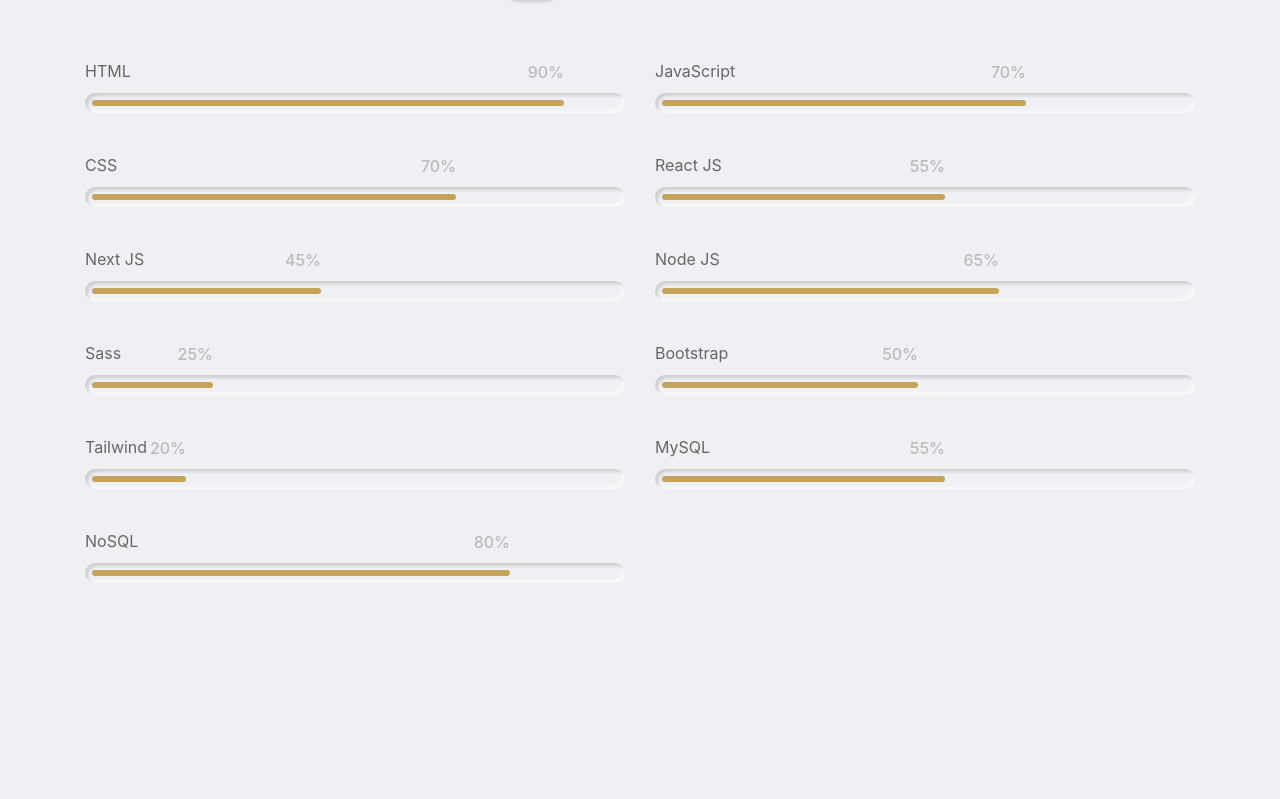
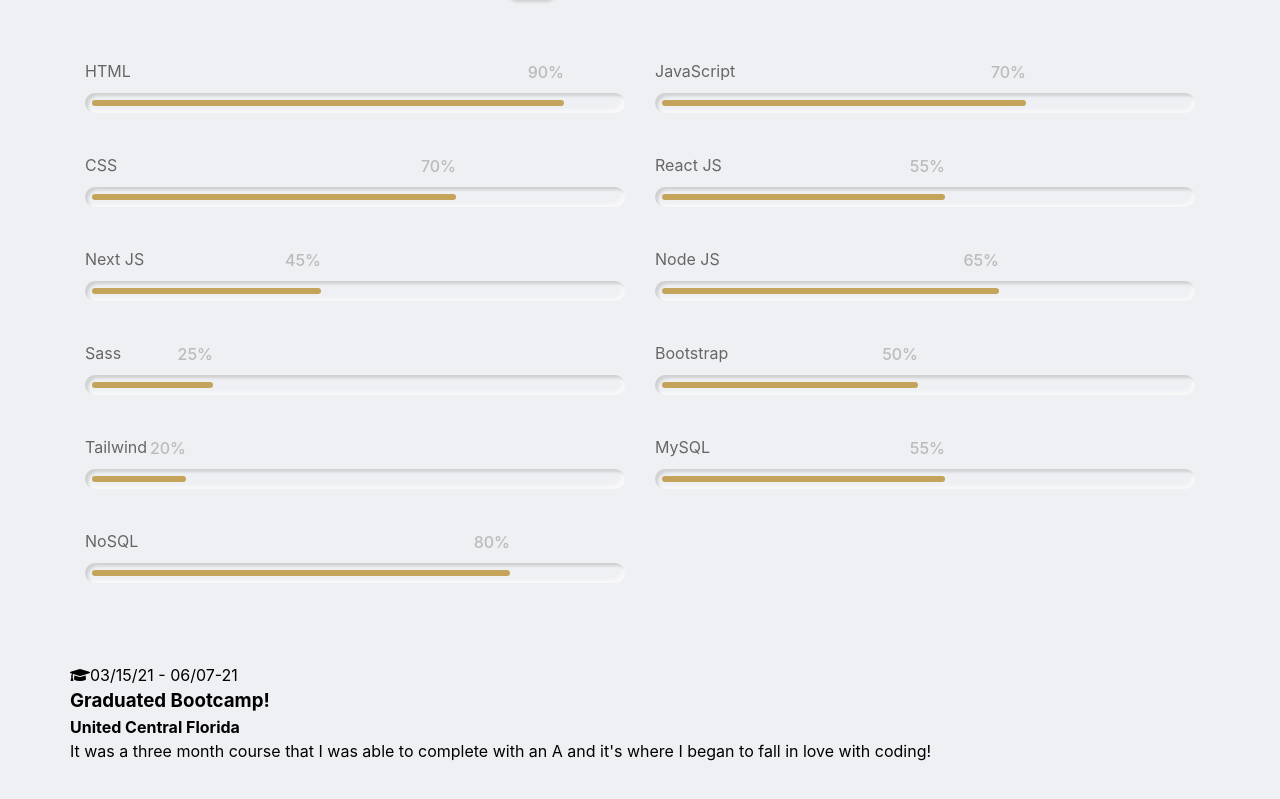
Before and after one commit to Arecio3/arecio-portfolio, a React (Create React App) app: page / in a window 1280 px wide. Shown: the part 1542-2341 px from the top of the page. Before the commit the page ends 2285 px from the top, so only its background shows below. Built offline with nearby package versions, Linux system fonts and the light colour scheme.

Commit message:
Added experience

```diff
--- /dev/null
+++ b/src/components/experience/Experience.js
@@ -0,0 +1,28 @@
+import './experience.css';
+
+function Experience() {
+    return (
+        <div className="row">
+            <div className="experience tab-content">
+                <div className="row">
+                    <div className="timeline">
+                        <div className="row">
+                            {/* Timeline item start */}
+                            <div className="timeline-item">
+                                <div className="timelineItemInner">
+                                <i class="fas fa-graduation-cap"></i>
+                                    <span>03/15/21 - 06/07-21</span>
+                                    <h3>Graduated Bootcamp!</h3>
+                                    <h4>United Central Florida</h4>
+                                    <p>It was a three month course that I was able to complete with an A and it's where I began to fall in love with coding!</p>
+                                </div>
+                            </div>
+                        </div>
+                    </div>
+                </div>
+            </div>
+        </div>
+    )
+}
+
+export default Experience
--- a/src/pages/about/About.js
+++ b/src/pages/about/About.js
@@ -1,7 +1,7 @@
 import { Link } from "react-router-dom";
 import './about.css';
 import Me from "../../images/selfie.png";
-import Skills from "../../components/skills/Skills";
+import Experience from "../../components/experience/Experience";
 
 function About() {
     return (
@@ -173,6 +173,7 @@
                     </div>
                 </div>
                 {/* Skills end */}
+                <Experience />
             </div>
         </section>
     )
```
Also changed, not shown: src/components/skills/Skills.js (deleted, +0 -11 lines), src/components/experience/experience.css (added).
